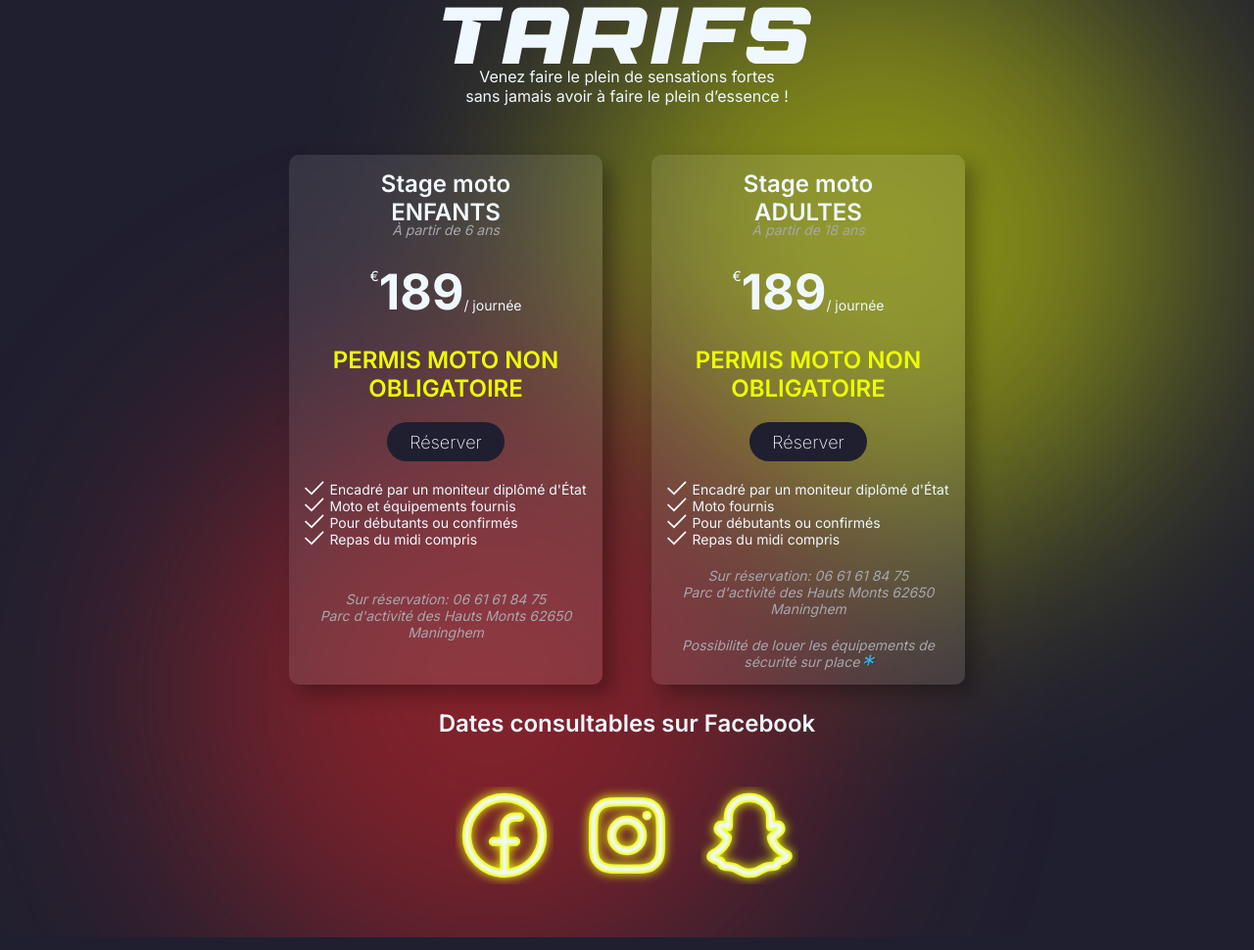
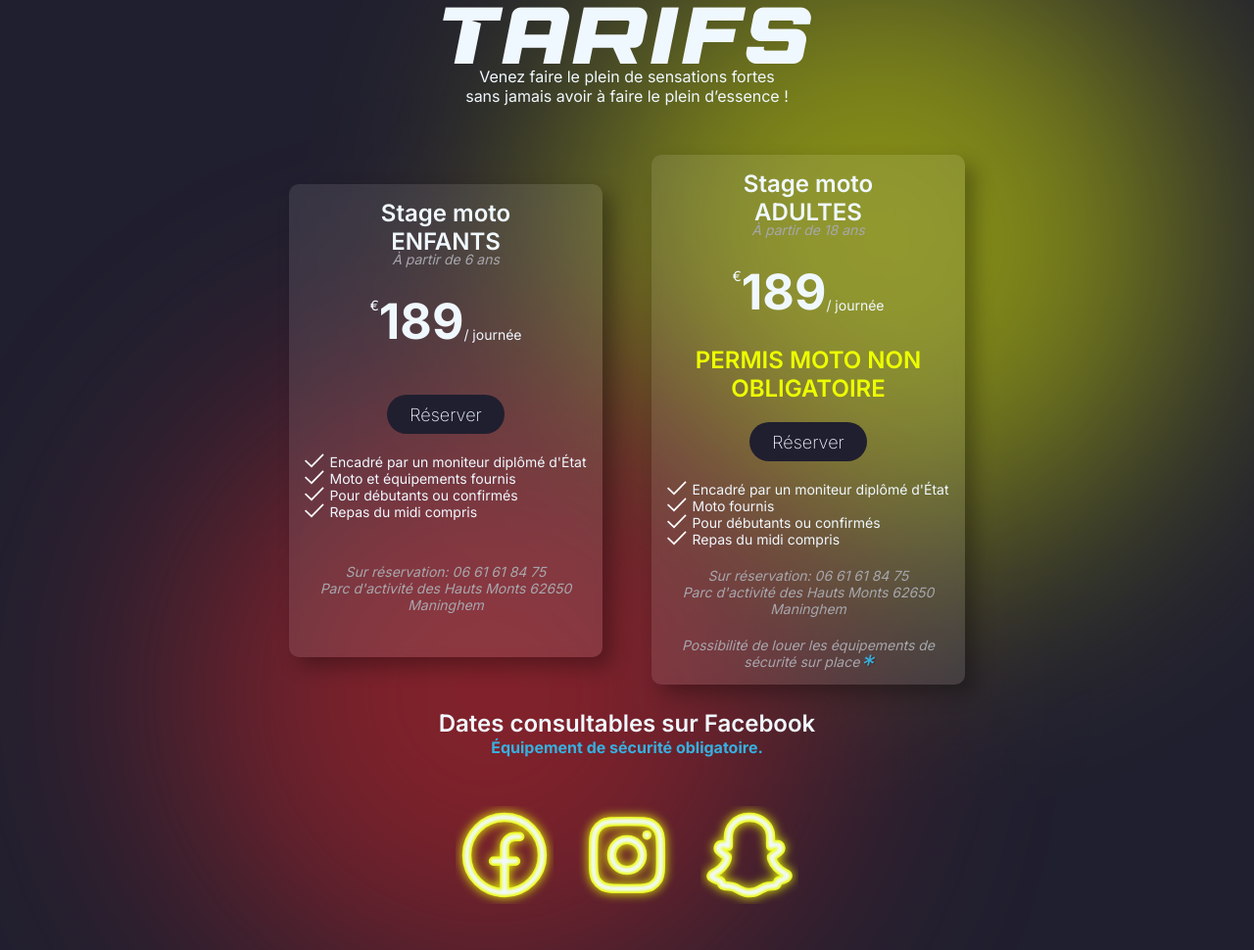
Before and after one commit to nicolasbriche/gp-park, a plain HTML site: page academy.html in a window 1280 px wide. Shown: the part 1907-2877 px from the top of the page at 98% size. Drawn offline with Linux system fonts and the light colour scheme.

Commit message:
Modifications contenu

```diff
--- a/academy.html
+++ b/academy.html
@@ -185,7 +185,6 @@
                         <p>189</p>
                         <p class="small-text"> / journée</p>
                     </div>
-                    <p class=" small-title prices--card--driving-licence">Permis moto non obligatoire</p>
                     <button class="prices--card--button">Réserver <span class="test-phone">06 61 61 84 75
                             gppark@outlook.fr</span>
                     </button>
@@ -229,6 +228,7 @@
                 </div>
             </div>
             <p class="small-title">Dates consultables sur Facebook</p>
+            <p style="color: var(--blue); text-align: center"><b>Équipement de sécurité obligatoire.</b></p>
             <ul class="prices--social-media">
                 <li><a href="#">
                         <svg viewBox="0 0 192 192" xmlns="http://www.w3.org/2000/svg" fill="none">
--- a/css/prices.css
+++ b/css/prices.css
@@ -54,6 +54,10 @@
     .main--academy .prices--card {
         width: 320px;
         margin-bottom: 25px;
+    }
+
+    .main--academy .prices--cards-row .prices--card:nth-child(1) {
+        margin-top: 30px;
     }
 
     .prices--card--bike-location {
```
Also changed, not shown: loisir.html (+4 -0 lines).
